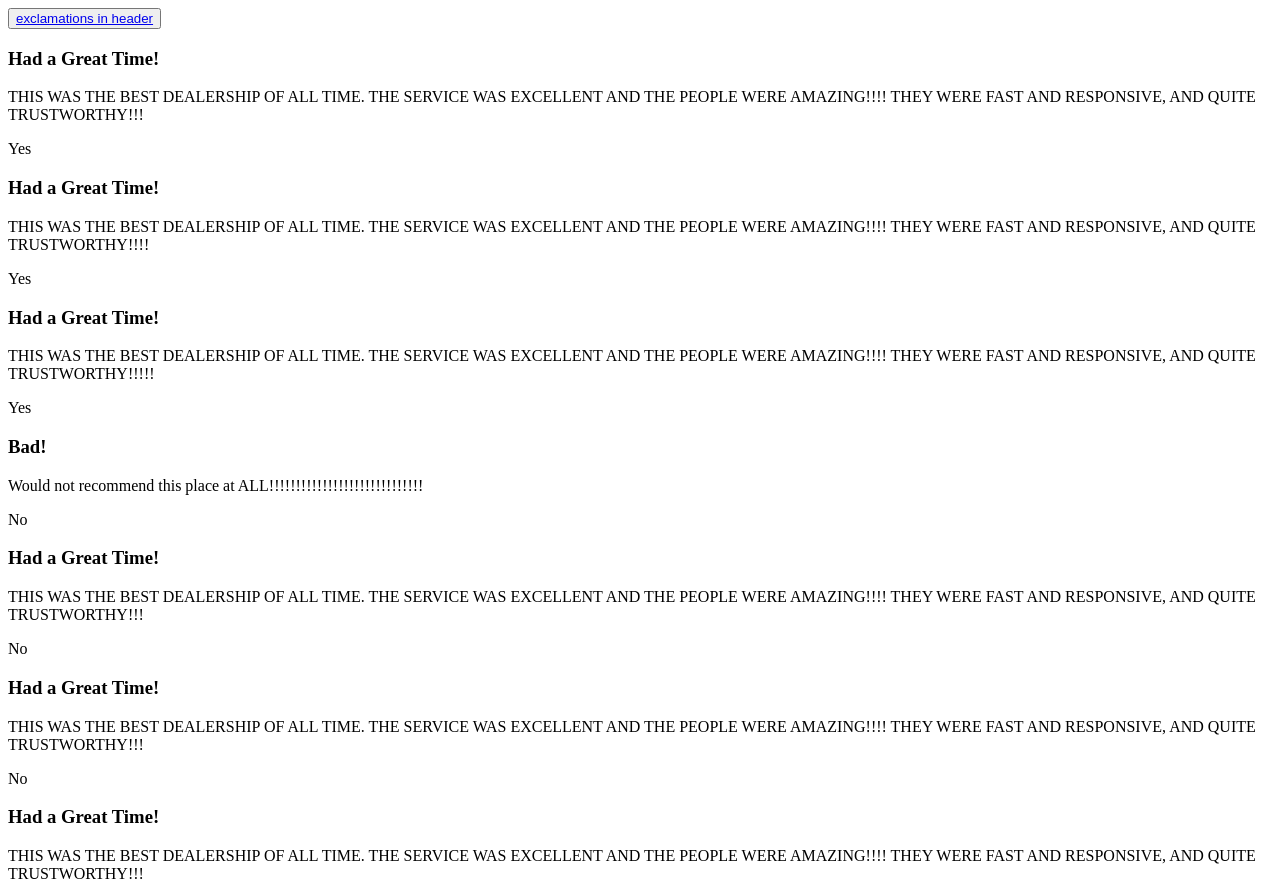
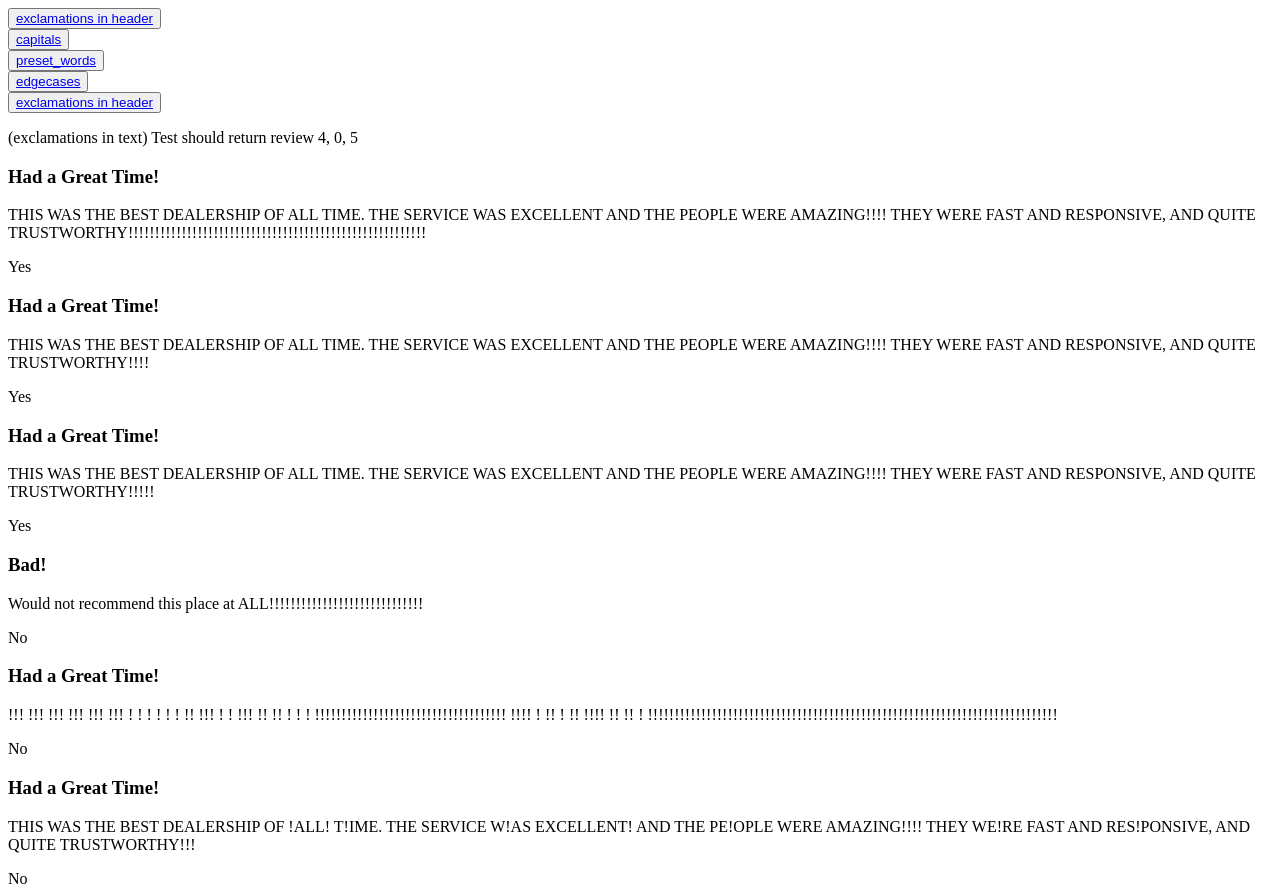
Before and after one commit to vivekh99/podium_test_case_suite, a plain HTML site: page index.html in a window 1280 px wide. Shown: the top 891 px of the page. Drawn offline with Linux system fonts and the light colour scheme.

Commit message:
changes1

```diff
--- a/index.html
+++ b/index.html
@@ -12,8 +12,34 @@
 			</button>
 		</div>
 
+		<div class="dropdown1">
+			<button class="dropbtn1">
+				<a href="capitals.html">capitals</a>
+			</button>
+		</div>
+
+		<div class="dropdown1">
+			<button class="dropbtn1">
+				<a href="preset_words.html">preset_words</a>
+			</button>
+		</div>
+
+		<div class="dropdown1">
+			<button class="dropbtn1">
+				<a href="edgecases.html">edgecases</a>
+			</button>
+		</div>
+
+		<div class="dropdown1">
+			<button class="dropbtn1">
+				<a href="exclamation_in_header.html">exclamations in header</a>
+			</button>
+		</div>
+
+		<p>(exclamations in text) Test should return review 4, 0, 5</p>
+
 		<h3 class="no-format inline italic-bolder font-20 dark-grey">Had a Great Time!</h3>
-			<p class="font-16 review-content margin-bottom-none line-height-25">THIS WAS THE BEST DEALERSHIP OF ALL TIME. THE SERVICE WAS EXCELLENT AND THE PEOPLE WERE AMAZING!!!! THEY WERE FAST AND RESPONSIVE, AND QUITE TRUSTWORTHY!!!</p>
+			<p class="font-16 review-content margin-bottom-none line-height-25">THIS WAS THE BEST DEALERSHIP OF ALL TIME. THE SERVICE WAS EXCELLENT AND THE PEOPLE WERE AMAZING!!!! THEY WERE FAST AND RESPONSIVE, AND QUITE TRUSTWORTHY!!!!!!!!!!!!!!!!!!!!!!!!!!!!!!!!!!!!!!!!!!!!!!!!!!!!!!!!</p>
 
 			<div class="td small-text boldest">Yes</div>
 
@@ -33,11 +59,11 @@
 			<div class="td small-text boldest">No</div>
 
 		<h3 class="no-format inline italic-bolder font-20 dark-grey">Had a Great Time!</h3>
-			<p class="font-16 review-content margin-bottom-none line-height-25">THIS WAS THE BEST DEALERSHIP OF ALL TIME. THE SERVICE WAS EXCELLENT AND THE PEOPLE WERE AMAZING!!!! THEY WERE FAST AND RESPONSIVE, AND QUITE TRUSTWORTHY!!!</p>
+			<p class="font-16 review-content margin-bottom-none line-height-25">!!! !!! !!! !!! !!!  !!! ! ! ! ! ! ! !! !!! ! !  !!!  !! !! ! !  ! !!!!!!!!!!!!!!!!!!!!!!!!!!!!!!!!!!!!  !!!! ! !! ! !! !!!! !! !! ! !!!!!!!!!!!!!!!!!!!!!!!!!!!!!!!!!!!!!!!!!!!!!!!!!!!!!!!!!!!!!!!!!!!!!!!!!!!!!</p>
 
 			<div class="td small-text boldest">No</div>
 		<h3 class="no-format inline italic-bolder font-20 dark-grey">Had a Great Time!</h3>
-			<p class="font-16 review-content margin-bottom-none line-height-25">THIS WAS THE BEST DEALERSHIP OF ALL TIME. THE SERVICE WAS EXCELLENT AND THE PEOPLE WERE AMAZING!!!! THEY WERE FAST AND RESPONSIVE, AND QUITE TRUSTWORTHY!!!</p>
+			<p class="font-16 review-content margin-bottom-none line-height-25">THIS WAS THE BEST DEALERSHIP OF !ALL! T!IME. THE SERVICE W!AS EXCELLENT! AND THE PE!OPLE WERE AMAZING!!!! THEY WE!RE FAST AND RES!PONSIVE, AND QUITE TRUSTWORTHY!!!</p>
 
 			<div class="td small-text boldest">No</div>
 
```
Also changed, not shown: exclamation_in_header.html (+32 -1 lines).
